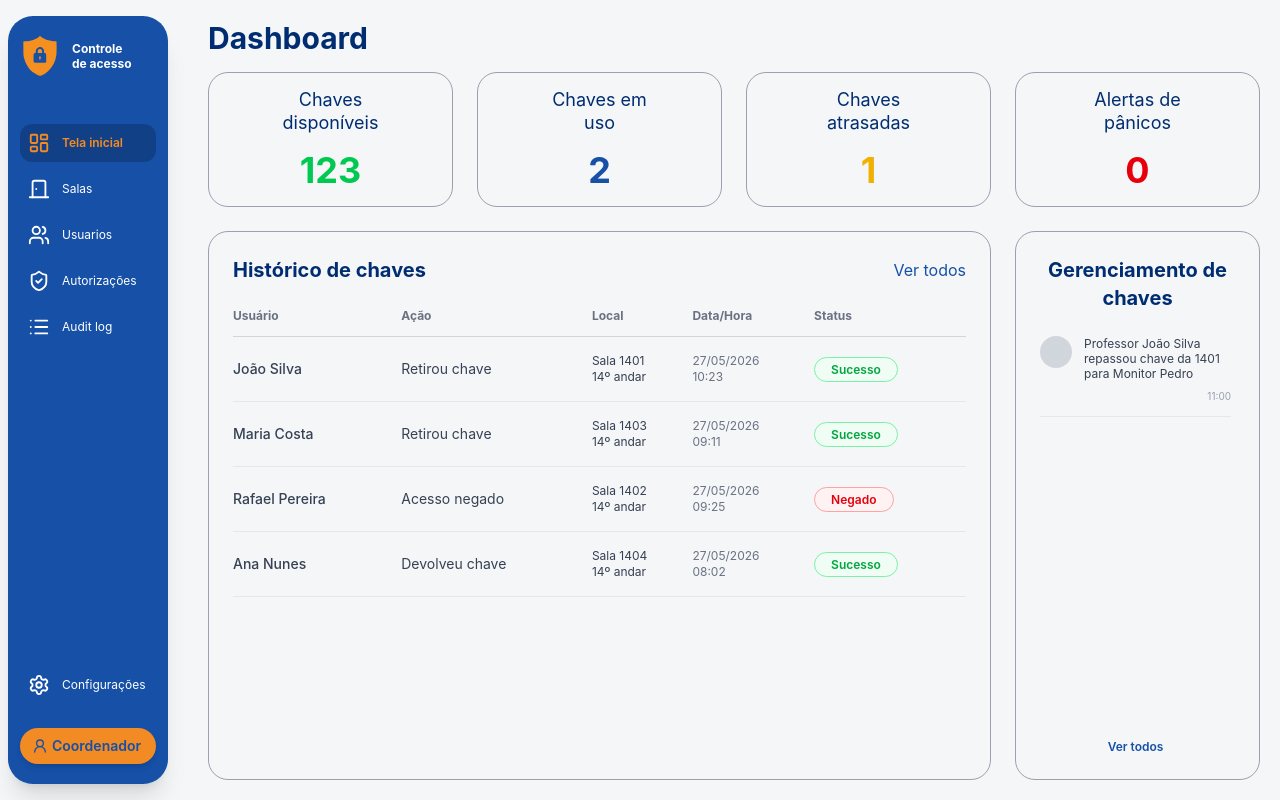
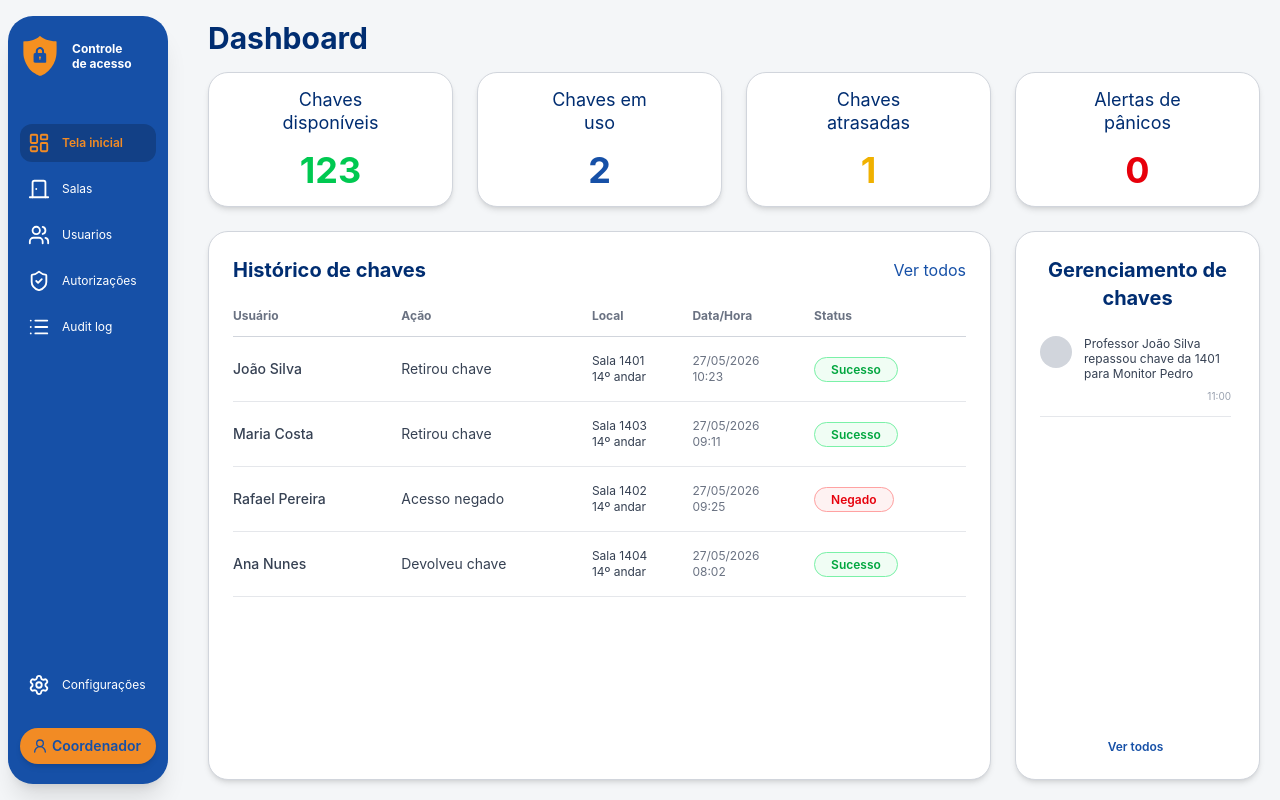
Before and after one commit to vinifvision/front-claviculario, a React (Vite) app: page /dashboard in a window 1280 px wide. Built offline with nearby package versions, Linux system fonts and the light colour scheme.

Commit message:
style: ajuste visual dos cards do dashboard

```diff
--- a/src/pages/Dashboard.jsx
+++ b/src/pages/Dashboard.jsx
@@ -80,7 +80,7 @@ export default function Dashboard() {
         {cardsData.map((card) => (
           <div
             key={card.id}
-            className="bg-transparent rounded-[20px] py-4 px-4 flex flex-col items-center justify-center border border-gray-400"
+            className="bg-white rounded-[20px] py-4 px-4 flex flex-col items-center justify-center shadow-md border border-gray-300"
           >
             {/* whitespace-pre-line permite que o "\n" quebre a linha no React */}
             <h3 className="text-senac-blue-title font-normal text-center text-lg leading-tight mb-4 whitespace-pre-line">
@@ -96,7 +96,7 @@ export default function Dashboard() {
       {/* Área Inferior: Tabela e Gerenciamento */}
       <div className="flex-1 grid grid-cols-4 gap-6 min-h-0">
         {/* Tabela de Histórico mais larga (ocupa 3 das 4 colunas) */}
-        <div className="col-span-3 bg-transparent rounded-[20px] p-6 border border-gray-400 flex flex-col">
+        <div className="col-span-3 bg-white rounded-[20px] p-6 shadow-md border border-gray-300 flex flex-col">
           <div className="flex justify-between items-center mb-6">
             <h2 className="text-xl font-bold text-senac-blue-title">
               Histórico de chaves
@@ -152,7 +152,7 @@ export default function Dashboard() {
         </div>
 
         {/* Gerenciamento de Chaves mais estreita (ocupa 1 das 4 colunas) */}
-        <div className="col-span-1 bg-transparent rounded-[20px] p-6 border border-gray-400 flex flex-col">
+        <div className="col-span-1 bg-white rounded-[20px] p-6 shadow-md border border-gray-300 flex flex-col">
           <h2 className="text-xl font-bold text-center text-senac-blue-title mb-6">
             Gerenciamento de
             <br />
```
